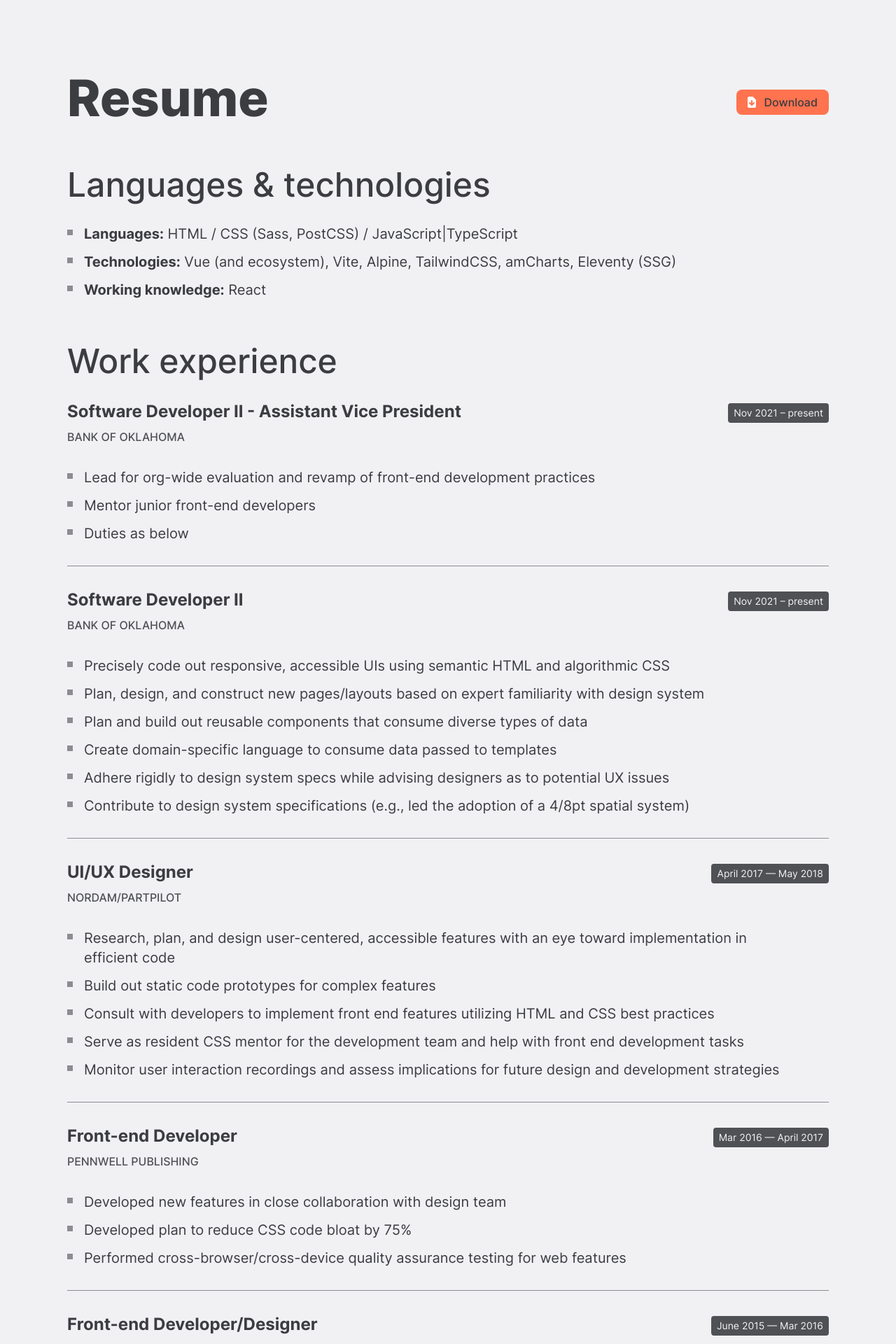
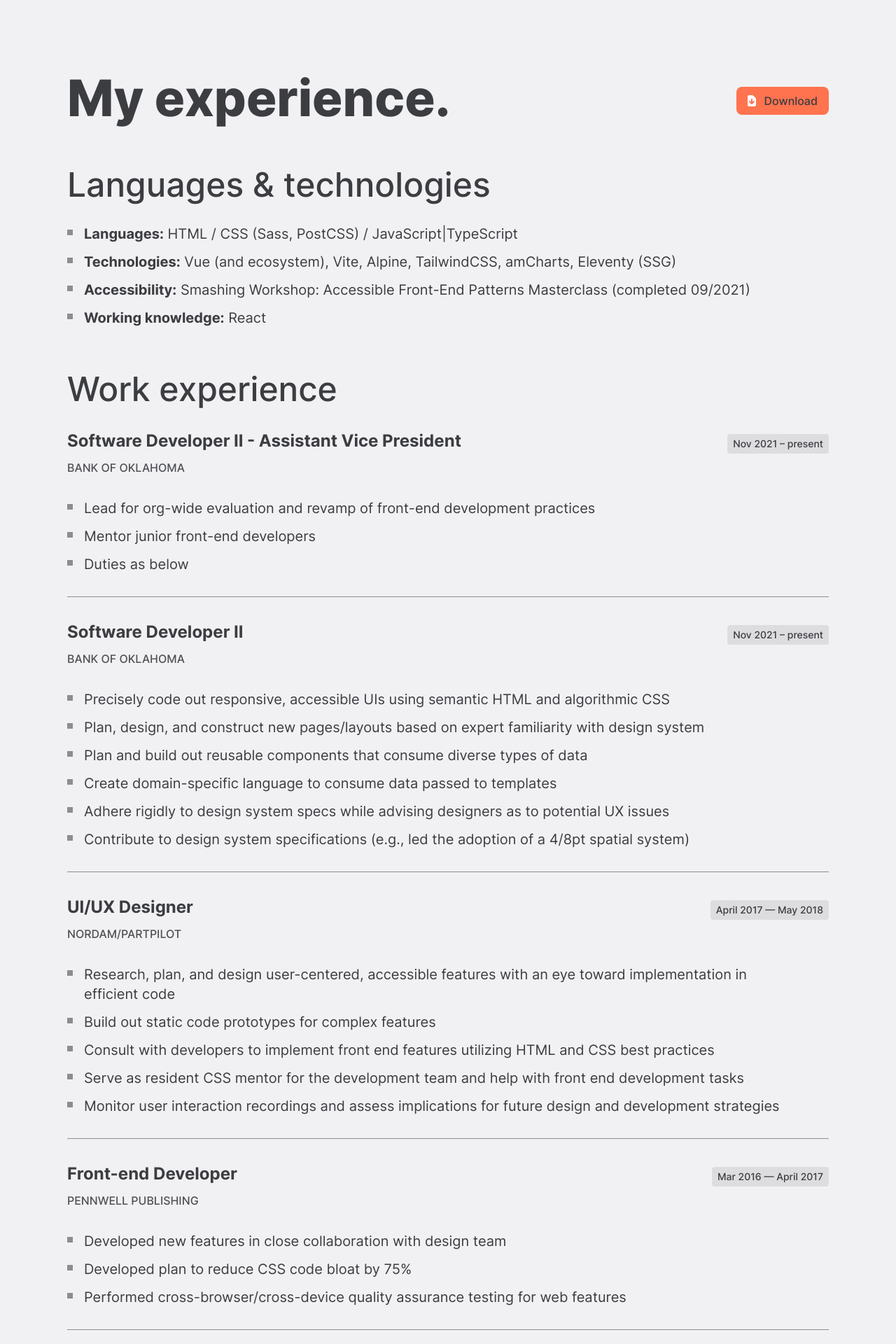
Before and after one commit to megalofauna/dev-site, a Vue app: page /resume in a window 1280 px wide. Shown: the part 200-2120 px from the top of the page at 70% size. Built offline with nearby package versions, Linux system fonts and the light colour scheme.

Commit message:
UI updates

```diff
--- a/src/views/Projects.vue
+++ b/src/views/Projects.vue
@@ -1,12 +1,12 @@
 <template>
     <article class="px-6 mt-16 md:mt-24 xl:mt-32 md:px-16 xl:px-24">
         <h1 class="text-5xl font-extrabold leading-none md:text-6xl xl:text-7xl">
-            Projects
+            Things I'm working on.
         </h1>
         <!-- <p class="mt-1 text-gray-300 text-md">Stuff I'm working on now</p> -->
-        <section class="mt-16 border rounded-lg border-gray-125 dark:border-gray-900">
+        <section class="mt-16 border rounded-lg shadow-sm border-gray-125 dark:border-gray-900">
             <div class="relative">
-                <div class="absolute inset-0 opacity-40 rounded-t-2xl bg-gradient-to-b from-white to-transparent"></div>
+                <div class="absolute inset-0 rounded-t-lg opacity-40 bg-gradient-to-b from-white to-transparent"></div>
                 <span
                     class="absolute flex items-center justify-center w-24 h-24 bg-gray-100 rounded-full dark:bg-gray-800 bg-opacity-80 md:w-32 md:h-32 xl:w-40 xl:h-40 md:right-10 md:-top-20 right-6 -top-12">
                     <span
--- a/src/views/Resume.vue
+++ b/src/views/Resume.vue
@@ -2,41 +2,14 @@
 
     <article class="px-8 mt-16 md:mt-24 xl:mt-32 md:px-16 xl:px-24">
         <h1 class="flex items-center justify-between leading-none">
-            <span class="text-5xl font-extrabold leading-none rounded-lg md:text-6xl xl:text-7xl">Resume</span>
-            <a class="flex items-center py-2 pl-3 pr-4 mt-3 ml-4 transition-colors duration-200 rounded-lg hover:text-white bg-brand-primary group hover:bg-gray-700 ease text-md" href="/documents/christopher-salmon-resume.pdf">
+            <span class="text-5xl font-extrabold leading-none rounded-lg md:text-6xl xl:text-7xl">My experience.</span>
+            <a class="flex items-center py-2 pl-3 pr-4 mt-2 ml-4 transition-colors duration-200 rounded-lg hover:text-white bg-brand-primary group hover:bg-gray-700 ease" href="/documents/christopher-salmon-resume.pdf">
                 <svg xmlns="http://www.w3.org/2000/svg" class="w-5 h-5 text-white transition-colors duration-200 ease" viewBox="0 0 20 20" fill="currentColor">
                     <path fill-rule="evenodd" d="M6 2a2 2 0 00-2 2v12a2 2 0 002 2h8a2 2 0 002-2V7.414A2 2 0 0015.414 6L12 2.586A2 2 0 0010.586 2H6zm5 6a1 1 0 10-2 0v3.586l-1.293-1.293a1 1 0 10-1.414 1.414l3 3a1 1 0 001.414 0l3-3a1 1 0 00-1.414-1.414L11 11.586V8z" clip-rule="evenodd" />
                   </svg>
-                <span class="ml-2 font-medium">Download</span>
+                <span class="ml-2 text-xs font-medium md:text-base xl:text-md">Download</span>
             </a>
         </h1>
-        <!-- <header class="flex items-center">
-            <h1 class="m-0 text-base tracking-widest uppercase font-400">{{ $route.meta.title }}</h1>
-            <hr class="flex-grow my-0 ml-6 mr-6 border-t border-red-500">
-            <div class="flex space-x-4">
-                <button type="button" class="relative flex items-center px-2 py-1 text-red-500 bg-red-100 rounded hover:text-white hover:bg-red-500">
-                    <svg xmlns="http://www.w3.org/2000/svg" class="w-5 h-5" viewBox="0 0 20 20" fill="currentColor">
-                        <path fill-rule="evenodd" d="M6 2a2 2 0 00-2 2v12a2 2 0 002 2h8a2 2 0 002-2V7.414A2 2 0 0015.414 6L12 2.586A2 2 0 0010.586 2H6zm5 6a1 1 0 10-2 0v3.586l-1.293-1.293a1 1 0 10-1.414 1.414l3 3a1 1 0 001.414 0l3-3a1 1 0 00-1.414-1.414L11 11.586V8z" clip-rule="evenodd" />
-                      </svg>
-                </button>
-                <button type="button" class="relative flex items-center px-2 py-1 text-red-500 bg-red-100 rounded hover:text-white hover:bg-red-500">
-                    <svg xmlns="http://www.w3.org/2000/svg" class="w-5 h-5" viewBox="0 0 20 20" fill="currentColor">
-                        <path fill-rule="evenodd" d="M5 4v3H4a2 2 0 00-2 2v3a2 2 0 002 2h1v2a2 2 0 002 2h6a2 2 0 002-2v-2h1a2 2 0 002-2V9a2 2 0 00-2-2h-1V4a2 2 0 00-2-2H7a2 2 0 00-2 2zm8 0H7v3h6V4zm0 8H7v4h6v-4z" clip-rule="evenodd" />
-                      </svg>
-                </button>
-            </div>
-        </header> -->
-
-
-        <!-- <p class="mt-24 text-xl font-bold md:text-2xl xl:text-4xl">Chris Salmon</p>
-        <p class="text-xl font-semibold text-gray-600 xl:text-3xl 2xl:text-5xl 2xl:leading-tight">
-            A <span class="font-bold text-red-400">design-obsessed front-end developer</span> with 8 years’ experience,
-            I am especially interested in crafting accessible, performant, and well-constructed products defined by
-            design systems and built with pattern
-            libraries. I thrive at the intersection of <span class="font-bold text-red-400">user-focused design</span>
-            and <span class="font-bold text-red-400">reusable, inclusive code</span>.
-        </p> -->
-
         <section class="mt-16 bg-gray-100 dark:bg-gray-800 dark:bg-opacity-20">
             <h2 class="flex items-center m-0 text-3xl font-medium dark:text-white md:text-4xl xl:text-5xl">
                 Languages & technologies
@@ -45,6 +18,7 @@
                 <li><strong>Languages:</strong> HTML / CSS (Sass, PostCSS) / JavaScript|TypeScript</li>
                 <li><strong>Technologies:</strong> Vue (and ecosystem), Vite, Alpine, TailwindCSS, amCharts, Eleventy
                     (SSG)</li>
+                <li><strong>Accessibility:</strong> Smashing Workshop: Accessible Front-End Patterns Masterclass (completed 09/2021)</li>
                 <li><strong>Working knowledge:</strong> React</li>
             </ul>
         </section>
@@ -52,9 +26,9 @@
         <section class="mt-16 bg-gray-100 dark:bg-gray-800 dark:bg-opacity-20">
             <h2 class="flex items-center m-0 text-3xl font-medium dark:text-white md:text-4xl xl:text-5xl">Work experience</h2>
             <div class="flex flex-wrap items-center justify-between mt-8">
-                <h3 class="w-full m-0 text-lg font-bold leading-tight md:text-2xl dark:text-gray-50 sm:w-auto">Software Developer II - Assistant Vice
+                <h3 class="w-full m-0 text-lg font-bold leading-tight md:text-2xl dark:text-gray-50 lg:w-auto">Software Developer II - Assistant Vice
                     President</h3>
-                <p class="px-2 py-1 mt-1 text-sm text-gray-100 bg-gray-600 rounded">Nov 2021 – present</p>
+                <p class="px-2 py-1 mt-2 text-sm font-medium text-gray-700 rounded dark:text-gray-100 bg-gray-125 dark:bg-gray-875">Nov 2021 – present</p>
             </div>
             <p class="mt-2 font-medium text-gray-600 uppercase dark:text-gray-200">Bank of Oklahoma</p>
             <ul class="max-w-5xl mt-8 space-y-2 list-inside xl:space-y-3 list-square xl:text-xl">
@@ -64,8 +38,8 @@
             </ul>
             <div
                 class="flex flex-wrap items-center justify-between pt-8 mt-8 border-t border-gray-300 dark:text-gray-100">
-                <h3 class="w-full m-0 text-lg font-bold leading-tight md:text-2xl dark:text-gray-50 sm:w-auto">Software Developer II</h3>
-                <p class="px-2 py-1 mt-1 text-sm text-gray-100 bg-gray-600 rounded">Nov 2021 – present</p>
+                <h3 class="w-full m-0 text-lg font-bold leading-tight md:text-2xl dark:text-gray-50 lg:w-auto">Software Developer II</h3>
+                <p class="px-2 py-1 mt-2 text-sm font-medium text-gray-700 rounded dark:text-gray-100 bg-gray-125 dark:bg-gray-875">Nov 2021 – present</p>
             </div>
             <p class="mt-2 font-medium text-gray-600 uppercase dark:text-gray-200">Bank of Oklahoma</p>
             <ul class="max-w-5xl mt-8 space-y-2 list-inside xl:space-y-3 list-square xl:text-xl">
@@ -78,8 +52,8 @@
             </ul>
 
             <div class="flex flex-wrap items-center justify-between pt-8 mt-8 border-t border-gray-300">
-                <h3 class="w-full m-0 text-lg font-bold leading-tight md:text-2xl dark:text-gray-50 sm:w-auto">UI/UX Designer</h3>
-                <p class="px-2 py-1 mt-1 text-sm text-gray-100 bg-gray-600 rounded">April 2017 — May 2018</p>
+                <h3 class="w-full m-0 text-lg font-bold leading-tight md:text-2xl dark:text-gray-50 lg:w-auto">UI/UX Designer</h3>
+                <p class="px-2 py-1 mt-2 text-sm font-medium text-gray-700 rounded dark:text-gray-100 bg-gray-125 dark:bg-gray-875">April 2017 — May 2018</p>
             </div>
             <p class="mt-2 font-medium text-gray-600 uppercase dark:text-gray-200">NORDAM/PartPilot</p>
             <ul class="max-w-5xl mt-8 space-y-2 list-inside xl:space-y-3 list-square xl:text-xl">
@@ -94,8 +68,8 @@
             </ul>
 
             <div class="flex flex-wrap items-center justify-between pt-8 mt-8 border-t border-gray-300">
-                <h3 class="w-full m-0 text-lg font-bold leading-tight md:text-2xl dark:text-gray-50 sm:w-auto">Front-end Developer</h3>
-                <p class="px-2 py-1 mt-1 text-sm text-gray-100 bg-gray-600 rounded">Mar 2016 — April 2017</p>
+                <h3 class="w-full m-0 text-lg font-bold leading-tight md:text-2xl dark:text-gray-50 lg:w-auto">Front-end Developer</h3>
+                <p class="px-2 py-1 mt-2 text-sm font-medium text-gray-700 rounded dark:text-gray-100 bg-gray-125 dark:bg-gray-875">Mar 2016 — April 2017</p>
             </div>
             <p class="mt-2 font-medium text-gray-600 uppercase dark:text-gray-200">PennWell Publishing</p>
             <ul class="max-w-5xl mt-8 space-y-2 list-inside xl:space-y-3 list-square xl:text-xl">
@@ -105,8 +79,8 @@
             </ul>
 
             <div class="flex flex-wrap items-center justify-between pt-8 mt-8 border-t border-gray-300">
-                <h3 class="w-full m-0 text-lg font-bold leading-tight md:text-2xl dark:text-gray-50 sm:w-auto">Front-end Developer/Designer</h3>
-                <p class="px-2 py-1 mt-1 text-sm text-gray-100 bg-gray-600 rounded">June 2015 — Mar 2016</p>
+                <h3 class="w-full m-0 text-lg font-bold leading-tight md:text-2xl dark:text-gray-50 lg:w-auto">Front-end Developer/Designer</h3>
+                <p class="px-2 py-1 mt-2 text-sm font-medium text-gray-700 rounded dark:text-gray-100 bg-gray-125 dark:bg-gray-875">June 2015 — Mar 2016</p>
             </div>
             <p class="mt-2 font-medium text-gray-600 uppercase dark:text-gray-200">Brief Media</p>
             <ul class="max-w-5xl mt-8 space-y-2 list-inside xl:space-y-3 list-square xl:text-xl">
@@ -123,8 +97,8 @@
 
             <div
                 class="flex flex-wrap items-center justify-between pt-8 mt-8 border-t border-gray-300 dark:text-gray-100">
-                <h3 class="w-full m-0 text-lg font-bold leading-tight md:text-2xl dark:text-gray-50 sm:w-auto">Front-end Developer</h3>
-                <p class="px-2 py-1 mt-1 text-sm text-gray-100 bg-gray-600 rounded">April 2013 — June 2015</p>
+                <h3 class="w-full m-0 text-lg font-bold leading-tight md:text-2xl dark:text-gray-50 lg:w-auto">Front-end Developer</h3>
+                <p class="px-2 py-1 mt-2 text-sm font-medium text-gray-700 rounded dark:text-gray-100 bg-gray-125 dark:bg-gray-875">April 2013 — June 2015</p>
             </div>
             <p class="mt-2 font-medium text-gray-600 uppercase dark:text-gray-200">American Association of Petroleum Geologists</p>
             <ul class="max-w-5xl mt-8 space-y-2 list-inside xl:space-y-3 list-square xl:text-xl">
```
Also changed, not shown: src/views/Tools.vue (+10 -6 lines).
